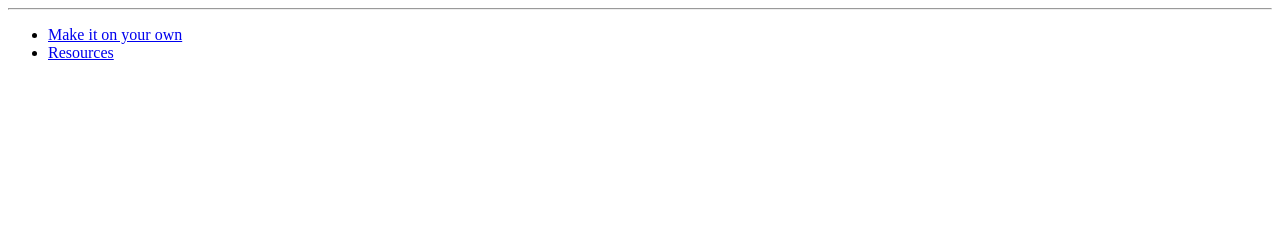
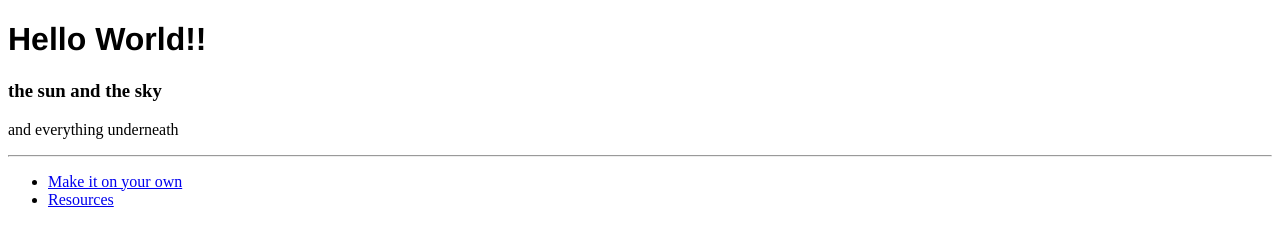
Before and after one commit to laurenceberry/afterclass_1, a plain HTML site: page index.html in a window 1280 px wide. Drawn offline with Linux system fonts and the light colour scheme.

Commit message:
first commit

```diff
--- a/index.html
+++ b/index.html
@@ -20,7 +20,9 @@
 
 <body>
 
-  <!-- ENTER YOUR CODE HERE-->
+  <h1>Hello World!!</h1>
+  <h3>the sun and the sky</h3>
+  <p>and everything underneath</p>
 
 
 
```
